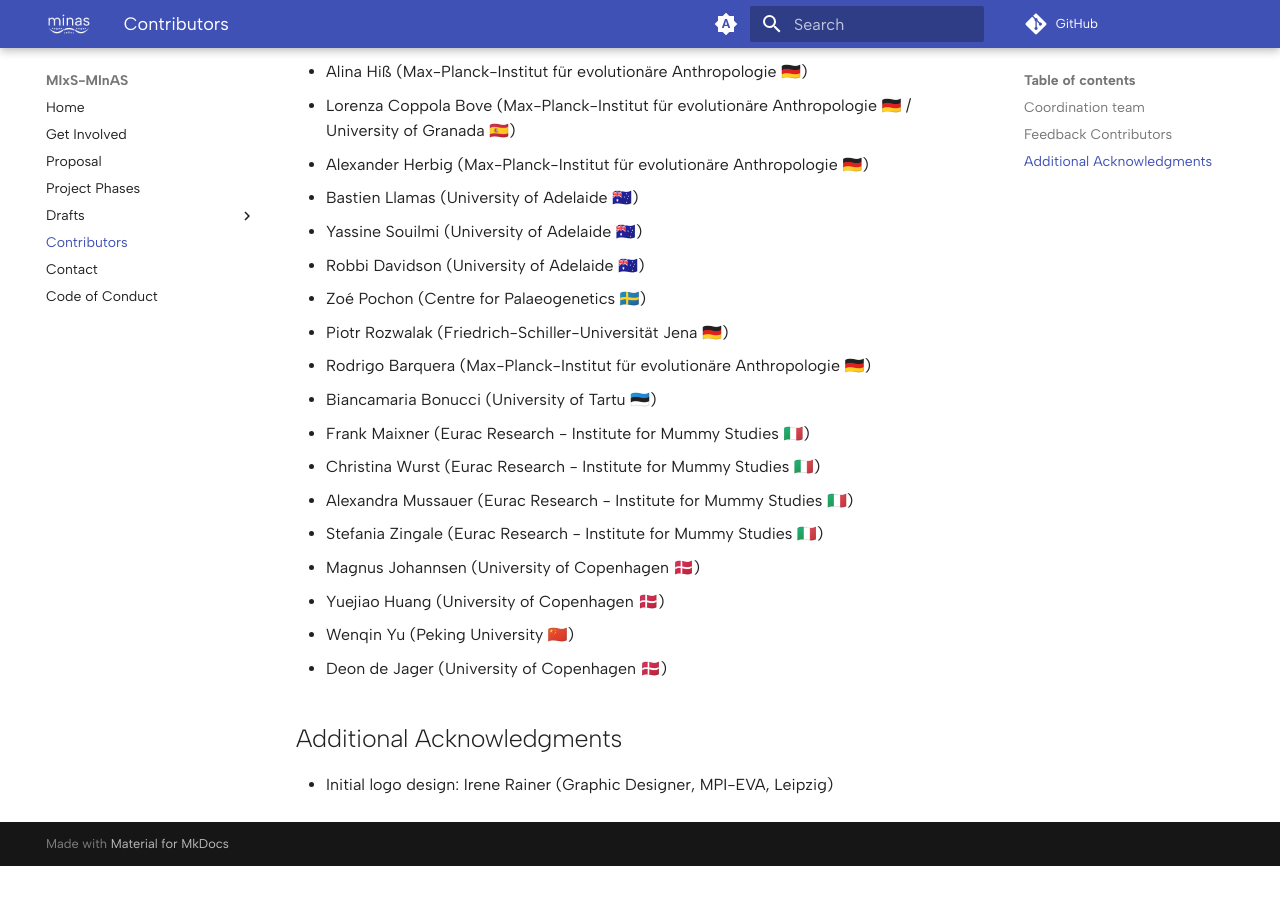
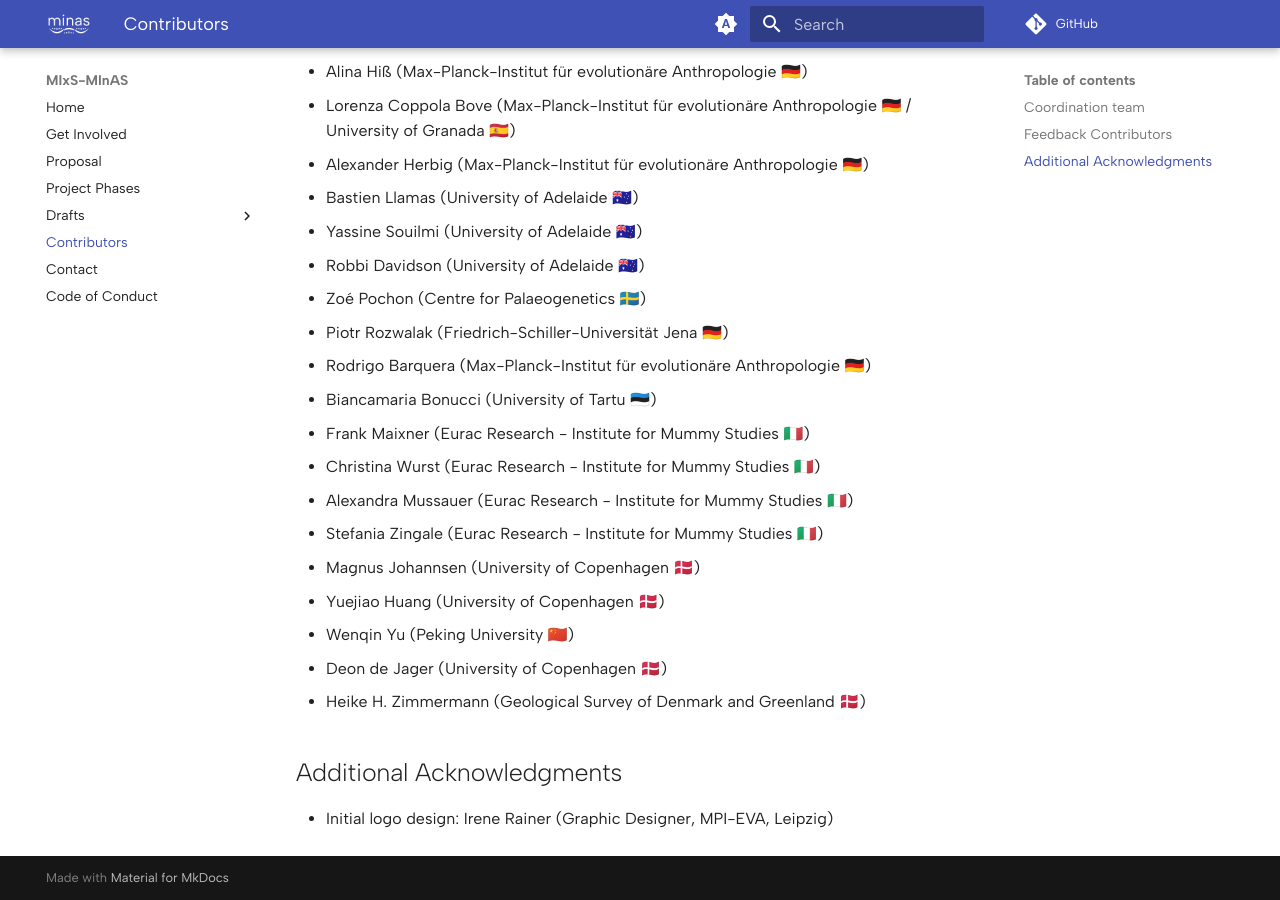
Before and after one commit to MIxS-MInAS/MIxS-MInAS.github.io, an MkDocs documentation site: the page built from docs/contributors.md, in a window 1280 px wide and 900 px high, scrolled down 1144 px. Built offline with MkDocs 1.6.1 and Material for MkDocs 9.7.7, drawn with Linux system fonts in a browser that asks for light colours; comment, search, counter and statistics services are not loaded; before the commit the page ends 2010 px from its top, so only the background shows below that.

Commit message:
Add heike

```diff
--- a/docs/contributors.md
+++ b/docs/contributors.md
@@ -48,6 +48,7 @@ Previously:
 - Yuejiao Huang (University of Copenhagen 🇩🇰)
 - Wenqin Yu (Peking University 🇨🇳)
 - Deon de Jager (University of Copenhagen 🇩🇰)
+- Heike H. Zimmermann (Geological Survey of Denmark and Greenland 🇩🇰)
 
 ## Additional Acknowledgments
 
```
